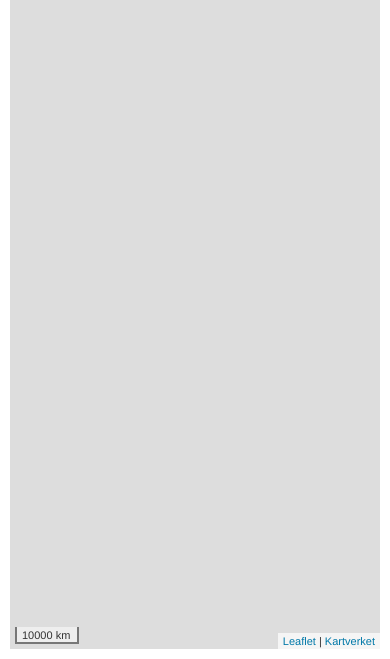
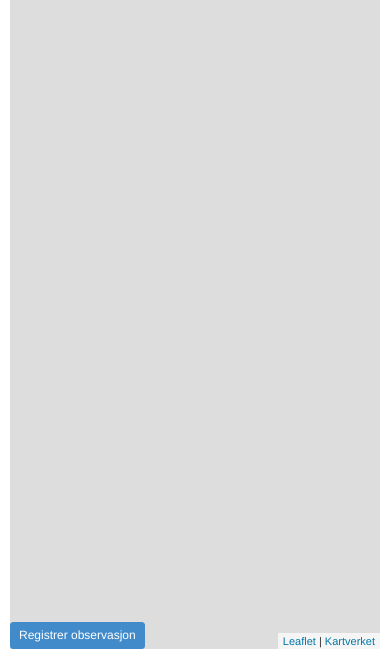
Before and after one commit to laerke-s/Gjeter, a website: page www/index.html in a window 390 px wide. Both pictures are taken after a click on the link "Start tur". Shown: the part 185-844 px from the top of the page. Drawn offline with Linux system fonts and the light colour scheme; some packages are replaced by stand-ins of ours.

Commit message:
Small button without js

```diff
--- a/www/index.html
+++ b/www/index.html
@@ -43,6 +43,12 @@
             height: 70%;
             text-align: center;
         }
+        #register_btn{
+            position: fixed;
+            bottom: 10px;
+            left: 10px;
+            z-index: 1;
+        }
     </style>
 </head>
 
@@ -74,6 +80,7 @@
         </header>
         <div class="content content-padded">
             <div id="map-container"></div>
+            <a href="#obs" id="register_btn" class="btn btn-primary">Registrer observasjon</a>
         </div>
     </div>
 
```
